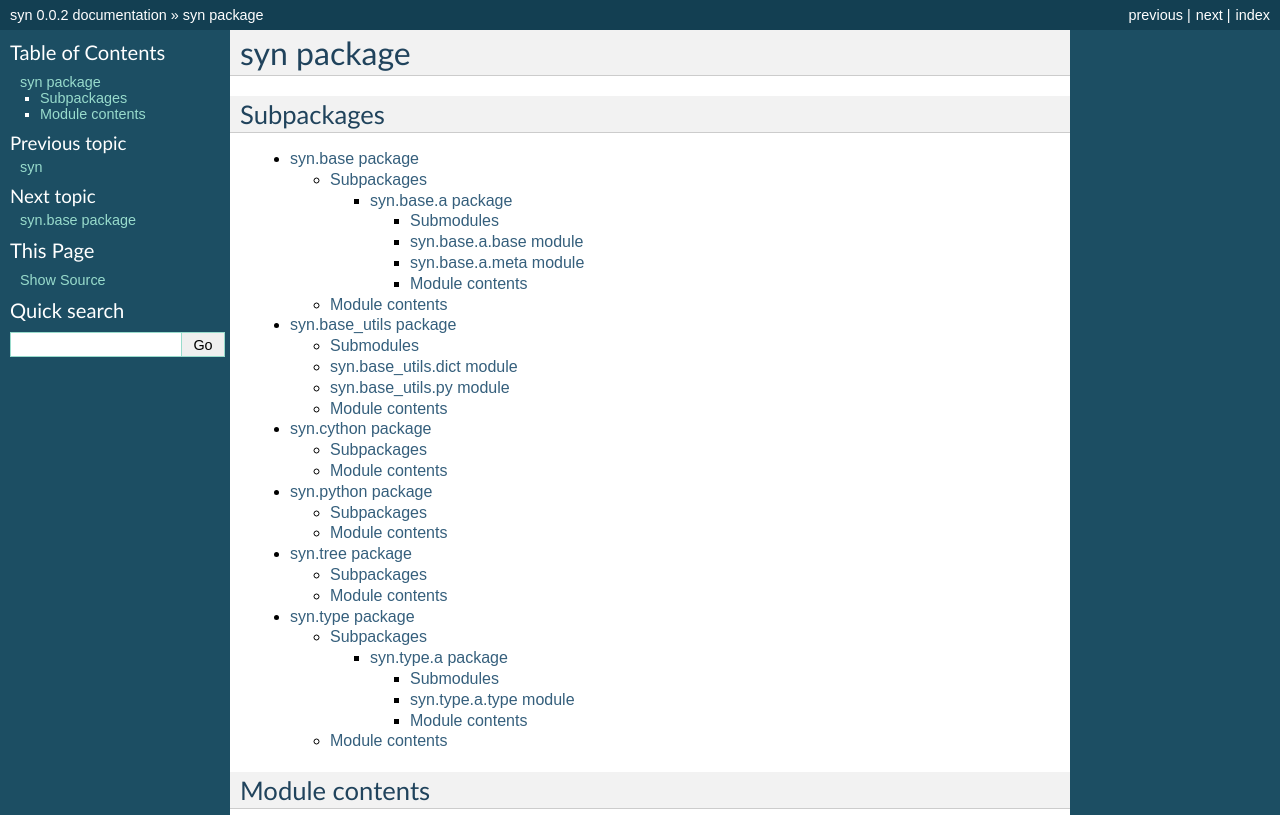
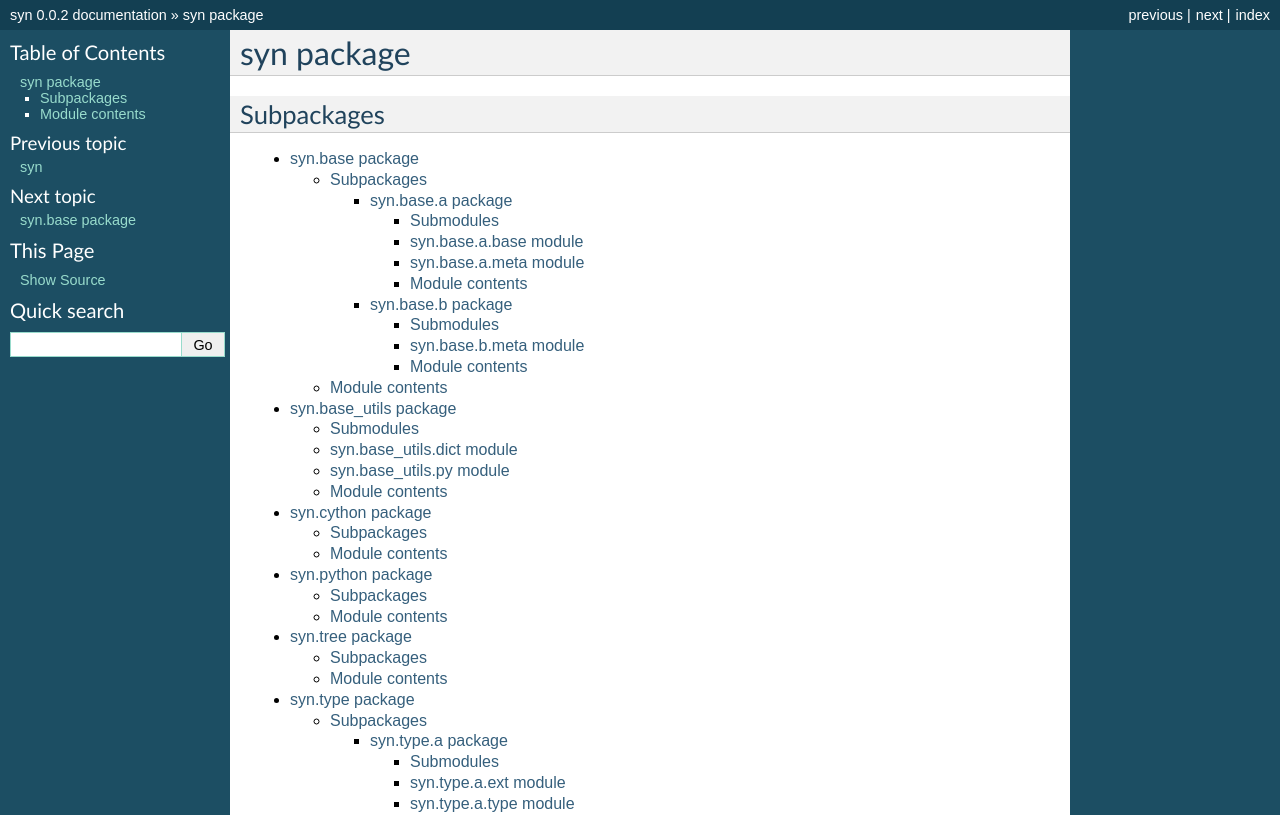
Before and after one commit to mbodenhamer/syn, a Sphinx documentation site: the page built from docs/syn.rst, in a window 1280 px wide, cut to the strip 0-815 px from the top of the page. Built offline with Sphinx 7.4.7, drawn with Linux system fonts in a browser that asks for light colours; pages that are not in the unit, such as notebooks, are missing from menus.

Commit message:
Updating docs

```diff
--- /dev/null
+++ b/docs/syn.base.b.rst
@@ -0,0 +1,22 @@
+syn.base.b package
+==================
+
+Submodules
+----------
+
+syn.base.b.meta module
+----------------------
+
+.. automodule:: syn.base.b.meta
+    :members:
+    :undoc-members:
+    :show-inheritance:
+
+
+Module contents
+---------------
+
+.. automodule:: syn.base.b
+    :members:
+    :undoc-members:
+    :show-inheritance:
--- a/docs/syn.type.a.rst
+++ b/docs/syn.type.a.rst
@@ -3,6 +3,14 @@ syn.type.a package
 
 Submodules
 ----------
+
+syn.type.a.ext module
+---------------------
+
+.. automodule:: syn.type.a.ext
+    :members:
+    :undoc-members:
+    :show-inheritance:
 
 syn.type.a.type module
 ----------------------
```
